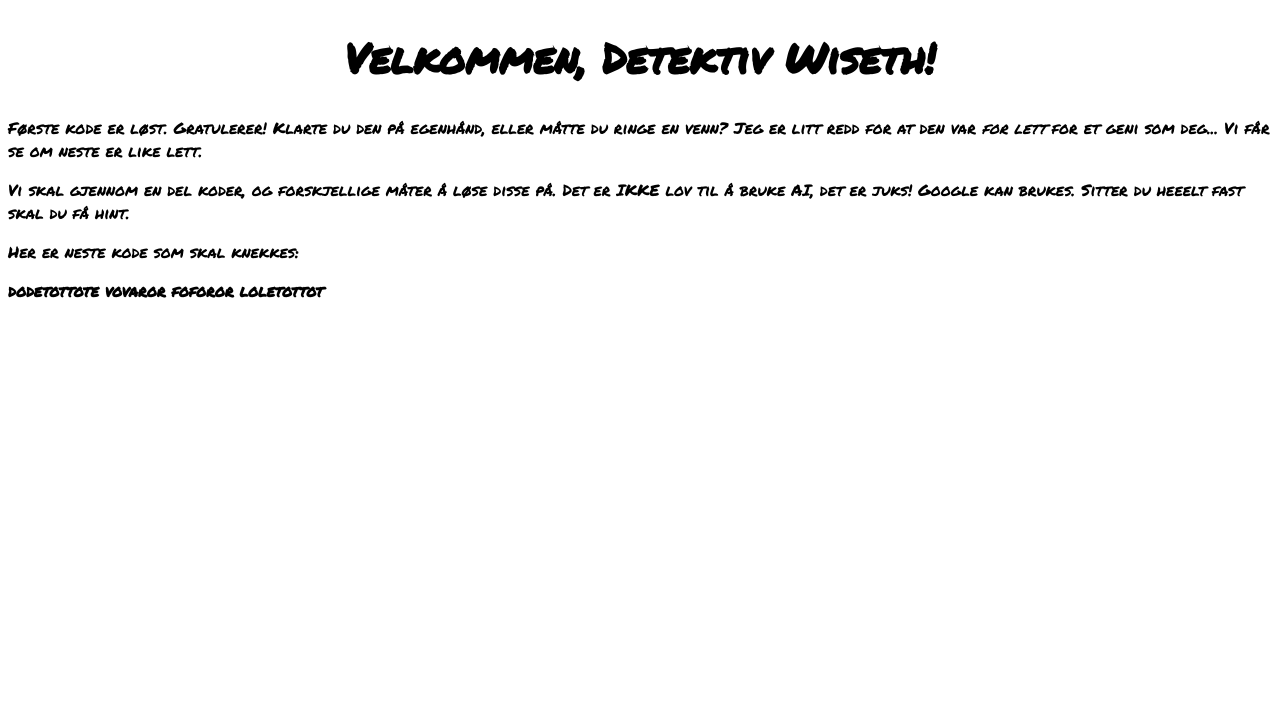
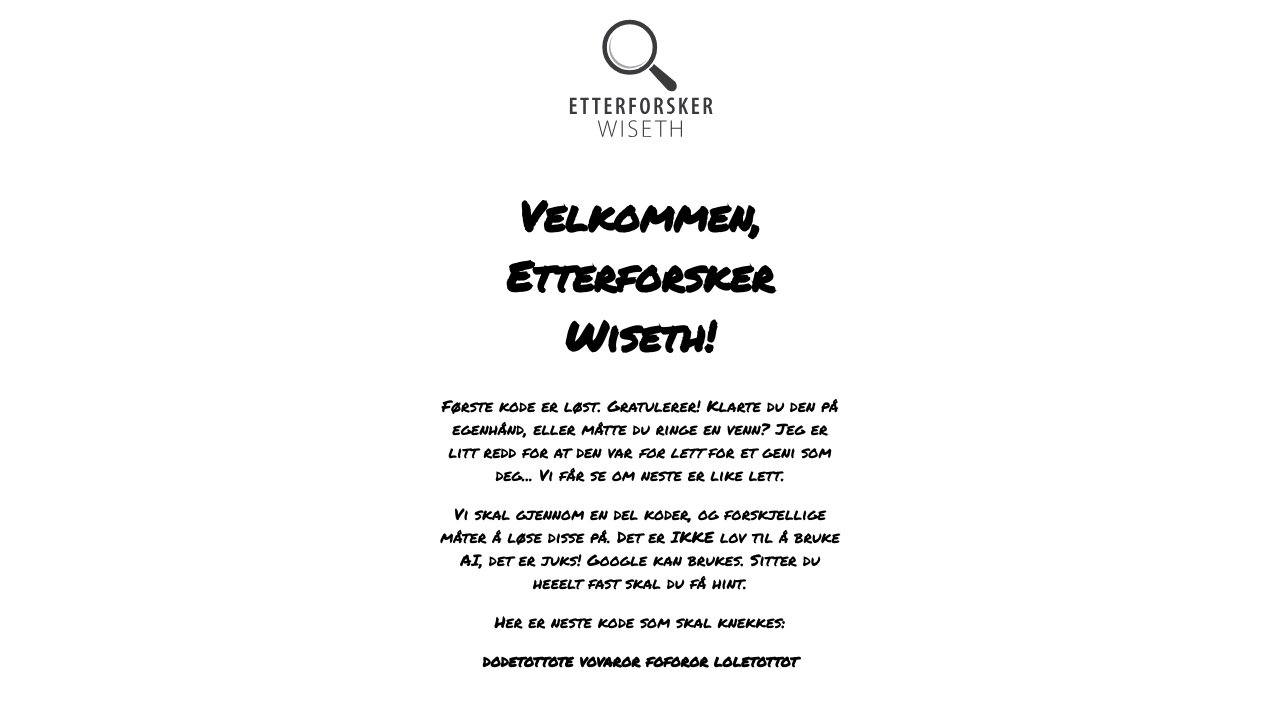
Before and after one commit to ChriDiet/arnt, a plain HTML site: page code_one.html in a window 1280 px wide. Drawn offline with Linux system fonts and the light colour scheme.

Commit message:
Add logo, add infotext, styling

```diff
--- a/code_one.html
+++ b/code_one.html
@@ -3,7 +3,7 @@
 <head>
    <meta charset="UTF-8">
    <meta name="viewport" content="width=device-width, initial-scale=1.0">
-   <link rel="stylesheet" href="./style.css">
+   <link rel="stylesheet" href="style.css">
    <script src = "javascript.js"> </script>
    <title> Dette var for lett </title>
    <link rel="preconnect" href="https://fonts.googleapis.com">
@@ -11,8 +11,11 @@
 <link href="https://fonts.googleapis.com/css2?family=Permanent+Marker&display=swap" rel="stylesheet">
 </head>
 <body>
+   <div class="logo">
+      <img src="images/logo.svg">
+   </div>
    <div class ="mainSection">
-      <h1> Velkommen, Detektiv Wiseth! </h1>
+      <h1> Velkommen, Etterforsker Wiseth! </h1>
       <p> Første kode er løst. Gratulerer! Klarte du den på egenhånd, eller måtte du ringe en venn? Jeg er litt redd for at den var <i>for lett</i> for et geni som deg... Vi får se om neste er like lett. </p>
       <p> Vi skal gjennom en del koder, og forskjellige måter å løse disse på. Det er IKKE lov til å bruke AI, det er juks! Google kan brukes. Sitter du heeelt fast skal du få hint. </p>
       <p> Her er neste kode som skal knekkes: </p>
--- a/style.css
+++ b/style.css
@@ -1,5 +1,20 @@
+.logo {
+   width:150px;
+   height: 150px;
+   align-self: center;
+}
+p {
+   font-size: calc(0,5rem + 0,5vw);
+}
+.mainSection{
+   text-align: center;
+   max-width: 400px;
+   align-self: center;
+}
 body {
+   display:flex;
    font-family: "permanent marker", verdana, sans-serif;
+   flex-direction: column;
 }
    h1 {
    font-size: calc(1rem + 2vw);
@@ -13,9 +28,3 @@ body {
 button {
    font-family: "permanent marker", helvetica, sans-serif;
 }
-
-p {
-   color:red;
-   border: solid 1px ;
-   background-color: pink;
-}
```
Also changed, not shown: index.html (+1 -1 lines), images/logo.svg (added).
